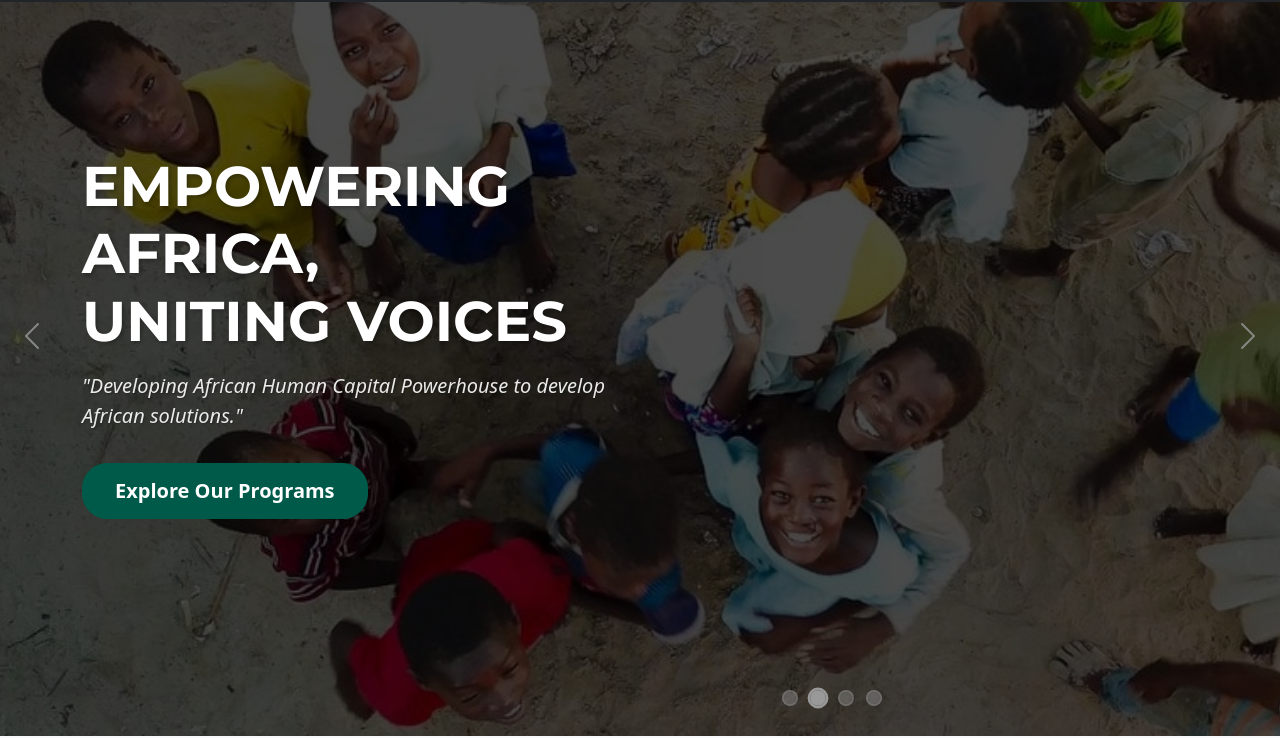
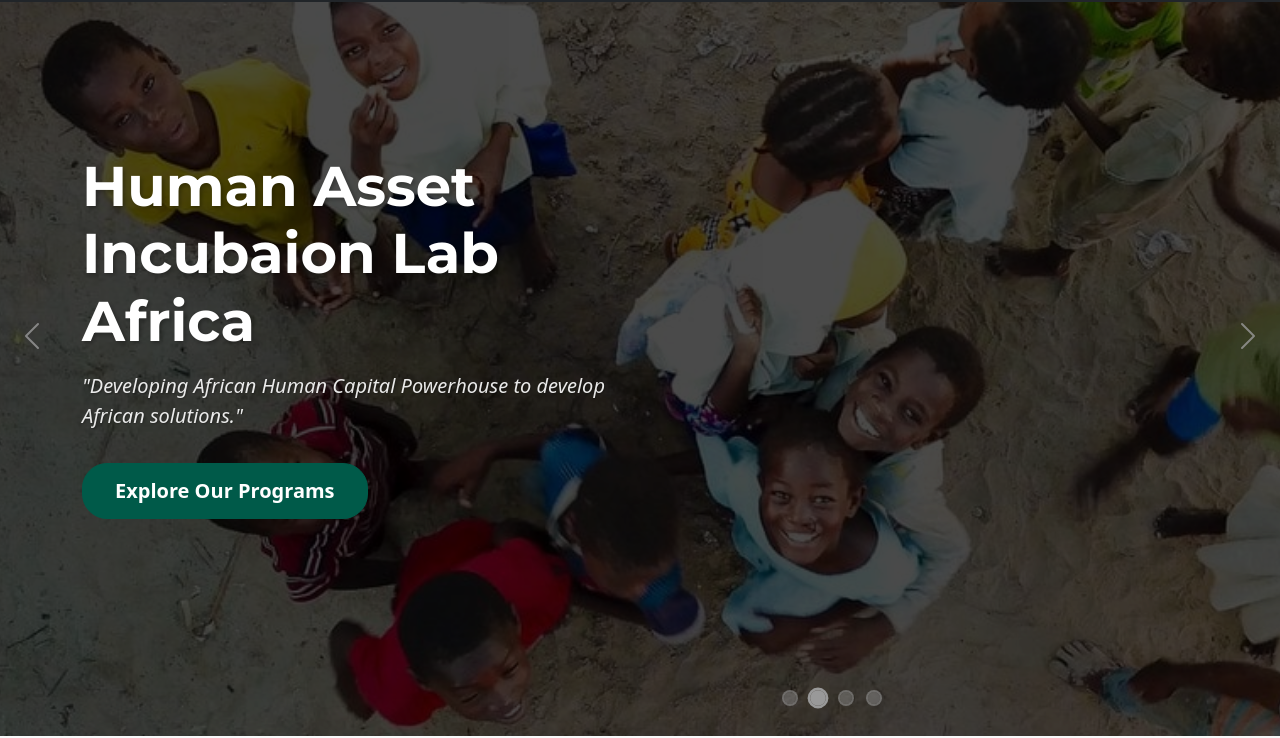
Before and after one commit to Tolu-2024/hailafrica, a plain HTML site: page index.html in a window 1280 px wide. Shown: the part 64-802 px from the top of the page. Drawn offline with nearby package versions, Linux system fonts and the light colour scheme.

Commit message:
Update index.html

```diff
--- a/index.html
+++ b/index.html
@@ -102,7 +102,7 @@
             <div class="container">
                 <div class="row align-items-center min-vh-100">
                     <div class="col-lg-6">
-                        <h1 class="hero-title">EMPOWERING AFRICA,<br>UNITING VOICES</h1>
+                        <h1 class="hero-title">Human Asset Incubaion Lab Africa</h1>
                         <p class="hero-subtitle">"Developing African Human Capital Powerhouse to develop African solutions."</p>
                         <a href="#programs" class="btn btn-primary btn-lg">Explore Our Programs</a>
                     </div>
```
